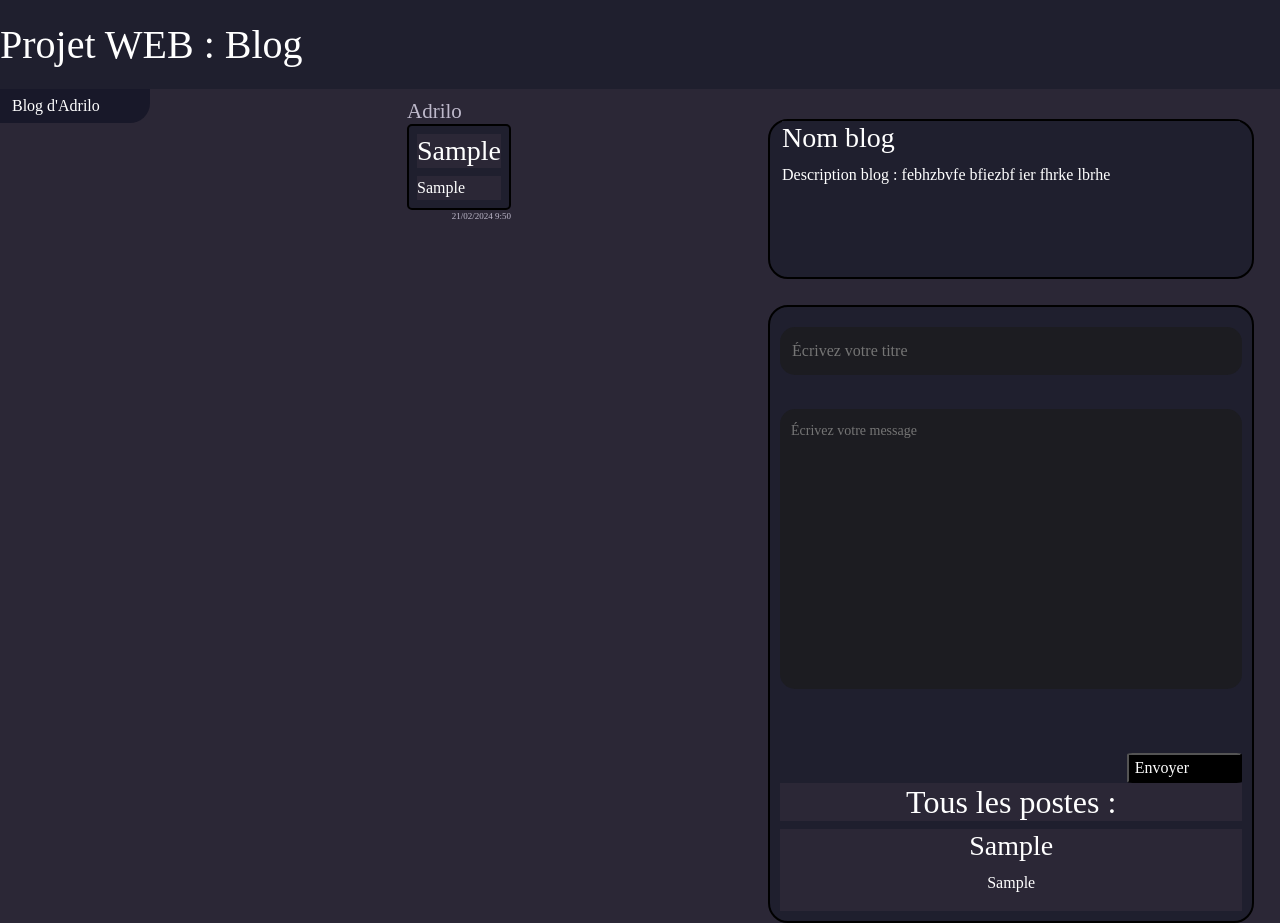
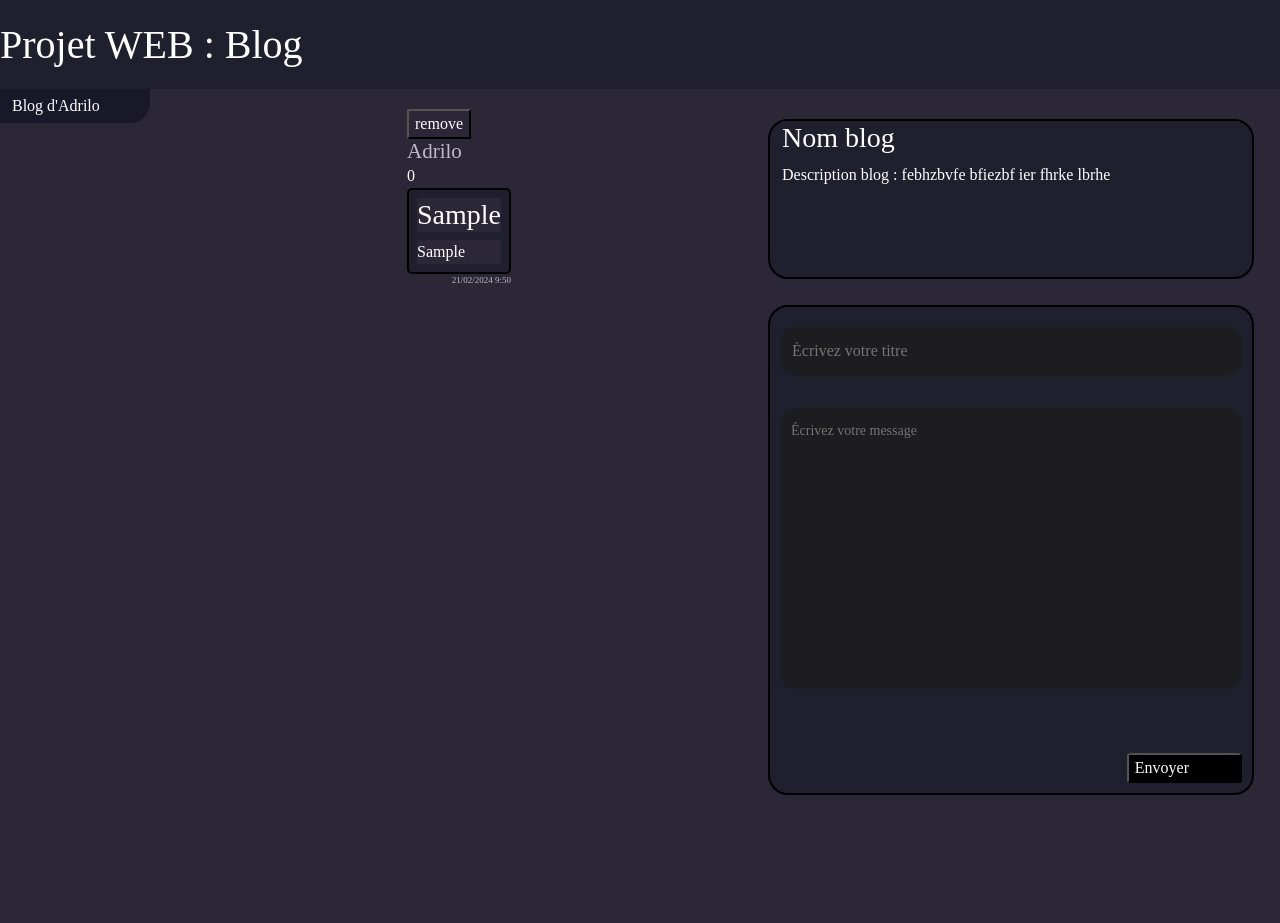
Before and after one commit to EdenKha/BlogProject, an Angular app: page / in a window 1280 px wide. Both pictures are taken after typing "Sample", "Sample" into the empty fields and a click on the button "Envoyer". After the commit the page ends 800 px from the top, so only its background shows below. Built offline with nearby package versions, Linux system fonts and the light colour scheme; a web font is replaced by a local one.

Commit message:
suppression de message

```diff
--- a/src/app/form-message/form-message.component.html
+++ b/src/app/form-message/form-message.component.html
@@ -12,9 +12,5 @@
       <button type="submit">Envoyer</button>
     </div>
   </form>
-  <h2>Tous les postes :</h2>
-  <div *ngFor="let post of posts">
-    <h3>{{ post.title }}</h3>
-    <p>{{ post.message }}</p>
-  </div>
+
 </div>
--- a/src/app/form-message/form-message.component.ts
+++ b/src/app/form-message/form-message.component.ts
@@ -21,7 +21,7 @@ export class FormMessageComponent {
 
   onSubmit() {
     if (this.post.title && this.post.message) {
-      this.posts.push({ ...this.post });
+      this.posts.unshift({ ...this.post });
       this.post.title = '';
       this.post.message = '';
       this.messageService.setMessages(this.posts);
--- a/src/app/liste-message/liste-message.component.html
+++ b/src/app/liste-message/liste-message.component.html
@@ -1,3 +1,4 @@
-<div *ngFor="let message of messages">
-  <app-message [message]=message></app-message>
+<div *ngFor="let message of messages; let i = index" >
+  <button (click)="removeMessage(i)">remove</button>
+  <app-message [message]=message [index]=i></app-message>
 </div>
--- a/src/app/liste-message/liste-message.component.ts
+++ b/src/app/liste-message/liste-message.component.ts
@@ -26,4 +26,11 @@ export class ListeMessageComponent {
   ngOnInit() {
     this.messageService.currentMessages.subscribe(messages => this.messages = messages);
   }
+
+  removeMessage(index: number) {
+    this.messages.splice(index, 1);
+    this.messageService.setMessages(this.messages);
+  }
+
+
 }
--- a/src/app/message.service.ts
+++ b/src/app/message.service.ts
@@ -1,5 +1,5 @@
 import { Injectable } from '@angular/core';
-import { BehaviorSubject } from 'rxjs';
+import {BehaviorSubject, Subject} from 'rxjs';
 
 @Injectable({
   providedIn: 'root'
@@ -7,6 +7,9 @@ import { BehaviorSubject } from 'rxjs';
 export class MessageService {
   private messagesSource = new BehaviorSubject<any[]>([]);
   currentMessages = this.messagesSource.asObservable();
+  private functionCallSource = new Subject<void>();
+  functionCall$ = this.functionCallSource.asObservable();
+
 
   constructor() { }
 
--- a/src/app/message/message.component.html
+++ b/src/app/message/message.component.html
@@ -1,12 +1,11 @@
 <div>
   <h1 class = "NomUtilisateur">Adrilo</h1>
 </div>
-
+<div>{{ index }}</div>
 <div class = 'Contenu'>
     <h3>{{ message.title }}</h3>
     <p>{{ message.message }}</p>
 </div>
-
 <div class="Date">
   <p class="police-date">21/02/2024  9:50</p>
 </div>
--- a/src/app/message/message.component.ts
+++ b/src/app/message/message.component.ts
@@ -13,10 +13,12 @@ import {MessageService} from "../message.service";
 })
 export class MessageComponent implements OnInit{
   @Input() message: any;
+  @Input() index: any;
 
-  constructor() { }
+  constructor(private messageService : MessageService) {}
 
   ngOnInit() {
+  }
 
-  }
+
 }
```
